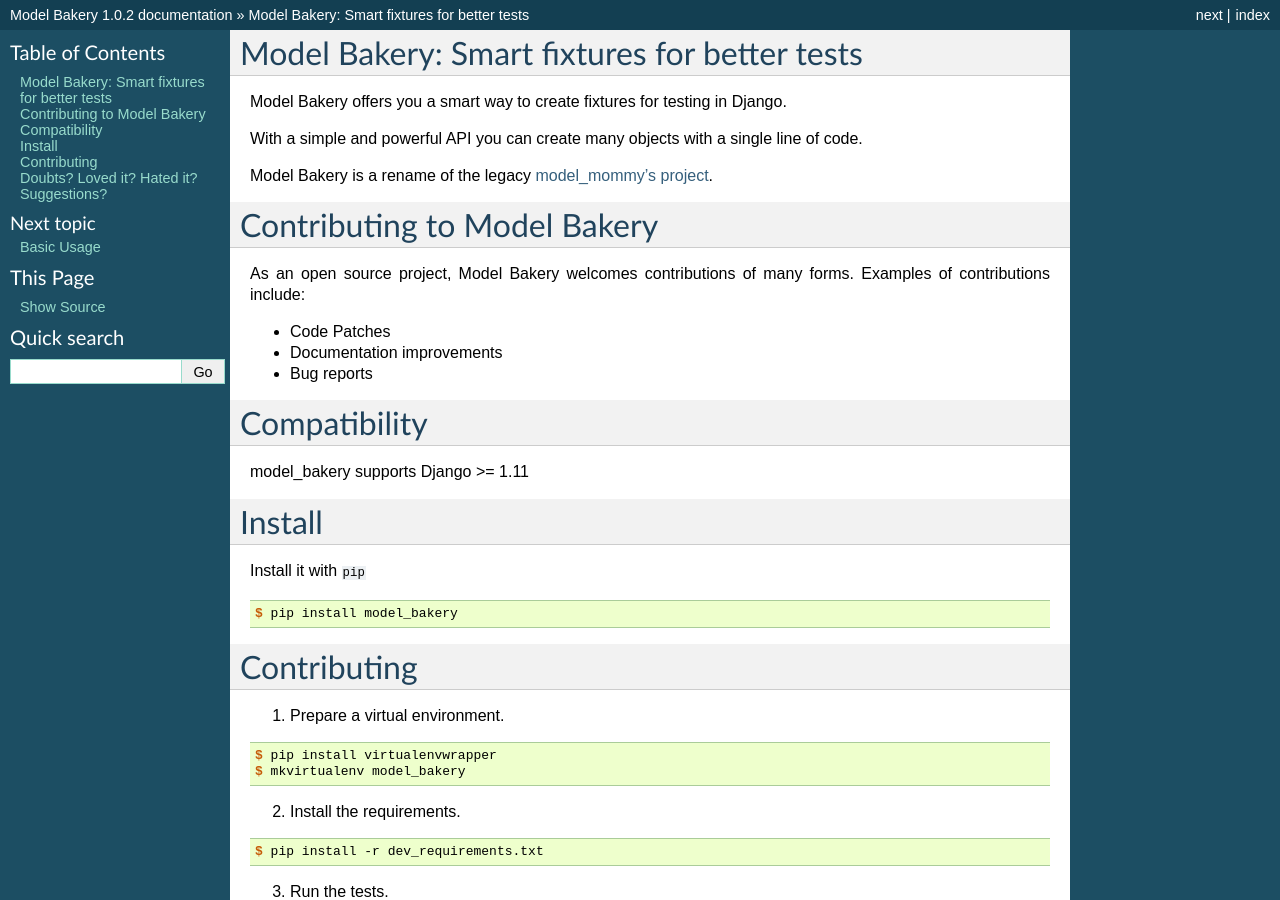
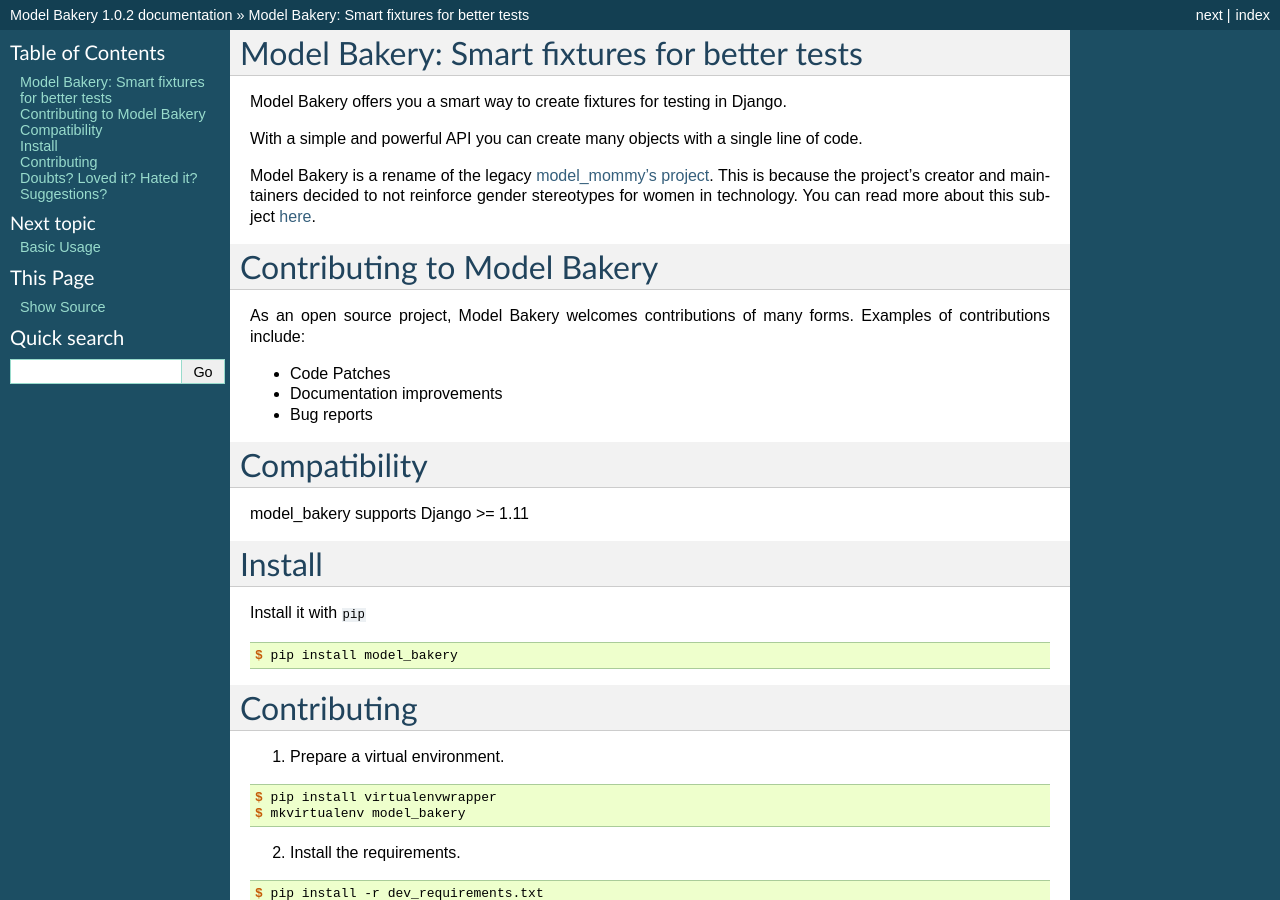
Before and after one commit to model-bakers/model_bakery, a Sphinx documentation site: the page built from docs/source/index.rst, in a window 1280 px wide and 900 px high. Built offline with Sphinx 7.4.7, drawn with Linux system fonts in a browser that asks for light colours.

Commit message:
Add a more detailed explanation on the reasos for the rename

```diff
--- a/docs/source/index.rst
+++ b/docs/source/index.rst
@@ -5,7 +5,7 @@ Model Bakery offers you a smart way to create fixtures for testing in Django.
 
 With a simple and powerful API you can create many objects with a single line of code.
 
-Model Bakery is a rename of the legacy `model_mommy's project <https://pypi.org/project/model_mommy/>`_.
+Model Bakery is a rename of the legacy `model_mommy's project <https://pypi.org/project/model_mommy/>`_. This is because the project's creator and maintainers decided to not reinforce gender stereotypes for women in technology. You can read more about this subject `here <https://witi.com/articles/1017/How-Gender-Stereotypes-are-Still-Affecting-Women-in-Tech/>`_.
 
 
 Contributing to Model Bakery
```
